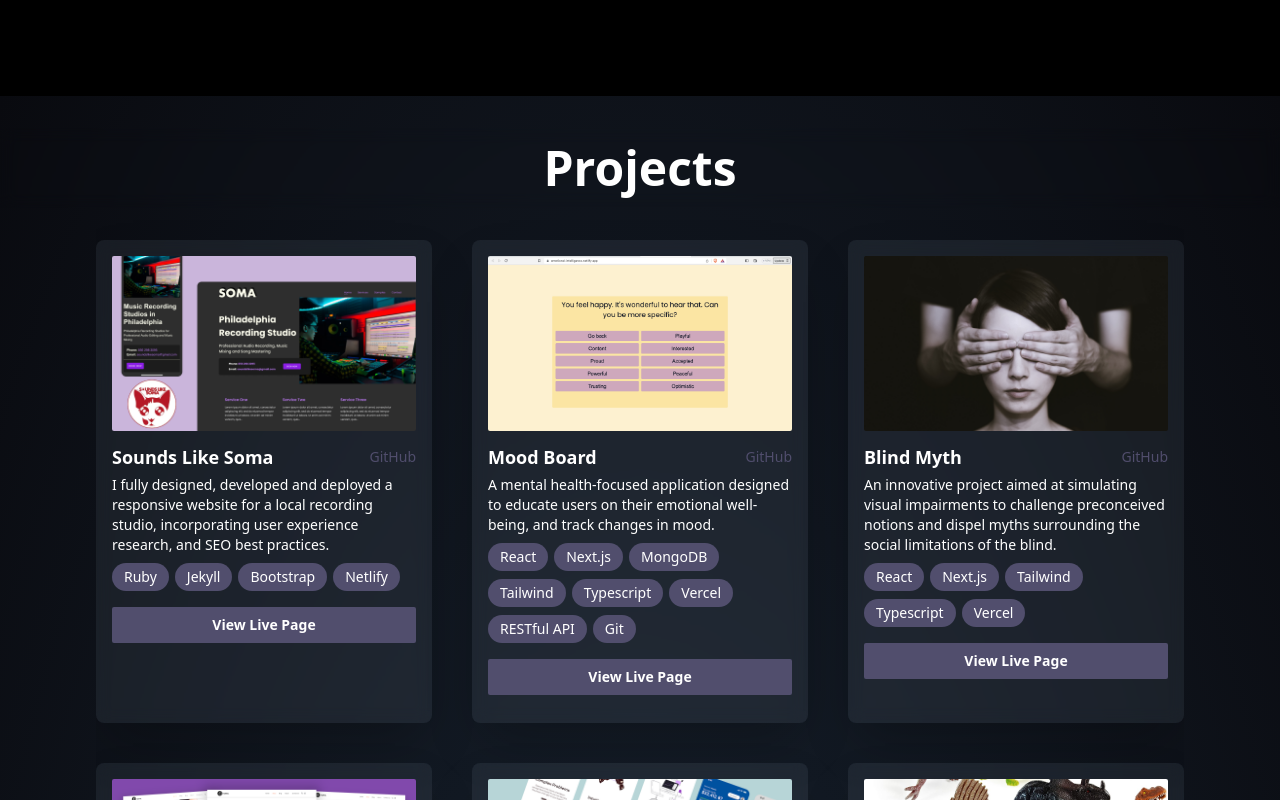
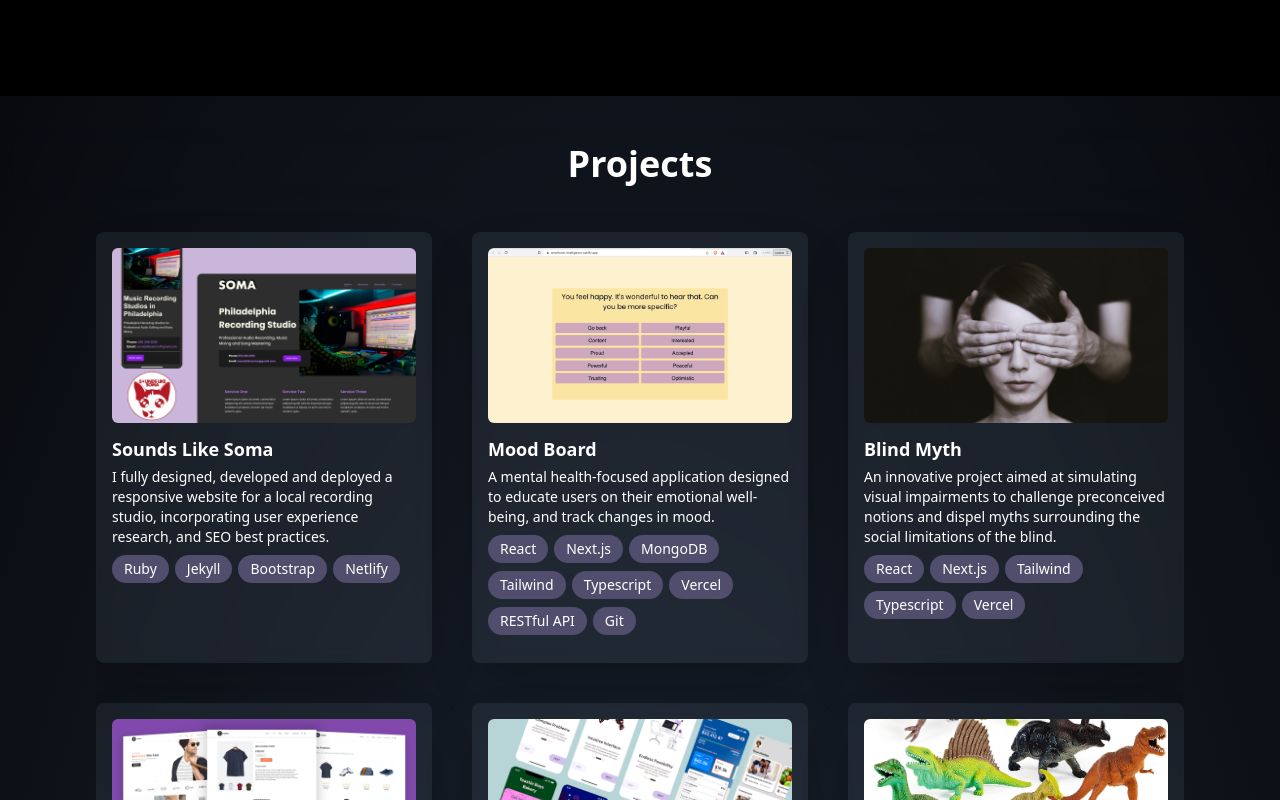
Before and after one commit to zackhanni/zachary.works, a Next.js app: page / in a window 1280 px wide. Shown: the part 1860-2660 px from the top of the page. Built offline with nearby package versions, Linux system fonts and the light colour scheme.

Commit message:
project card - decreased text size, removed button, made image zoom in and link

```diff
--- a/app/components/Projects.tsx
+++ b/app/components/Projects.tsx
@@ -13,7 +13,7 @@ function Projects() {
       id="projects"
       className="radial-gradient flex flex-col justify-center items-center py-8"
     >
-      <h2 className="text-5xl font-bold text-center py-4 text-white sticky top-0 z-10 w-full backdrop-blur">
+      <h2 className="text-4xl font-bold text-center py-4 text-white sticky top-0 z-10 w-full backdrop-blur">
         Projects
       </h2>
 
@@ -33,34 +33,33 @@ function Projects() {
               key={project.title}
               ref={ref}
             >
+              <div className="overflow-hidden">
+                <Link href={project.liveWebsite} target="_blank">
                   <Image
                     src={project.src}
                     height={175}
                     width={350}
                     alt={project.title}
-                className="object-cover w-full h-[175px] rounded-sm"
+                    className="object-cover w-full h-[175px] rounded-md hover:scale-110 hover:grayscale ease-out duration-500"
                   />
+                </Link>
+              </div>
               <div className="py-3 text-white text-sm">
                 <div>
                   {/* <p>{inView.toString()}</p> */}
                   <div className="flex justify-between items-center">
-                    <p className="text-lg font-bold">{project.title}</p>
-                    <Link href={project.github} target="_blank">
+                    <p className="font-bold text-lg">{project.title}</p>
+                    {/* <Link href={project.github} target="_blank">
                       <p className="text-[#514E6D] text-sm hover:text-white duration-300">
                         GitHub
                       </p>
-                    </Link>
+                    </Link> */}
                   </div>
 
-                  <p className="mt-1">{project.description}</p>
+                  <p className="mt-1 text-sm">{project.description}</p>
 
                   <ToolBubbles tools={project.tools} />
                 </div>
-                <Link href={project.liveWebsite} target="_blank">
-                  <button className="mt-4 py-2 w-full bg-[#514E6D] hover:bg-[#211E38] duration-300 rounded-sm font-semibold">
-                    View Live Page
-                  </button>
-                </Link>
               </div>
             </li>
           );
```
Lines whose indentation alone changed are shown as unchanged.
